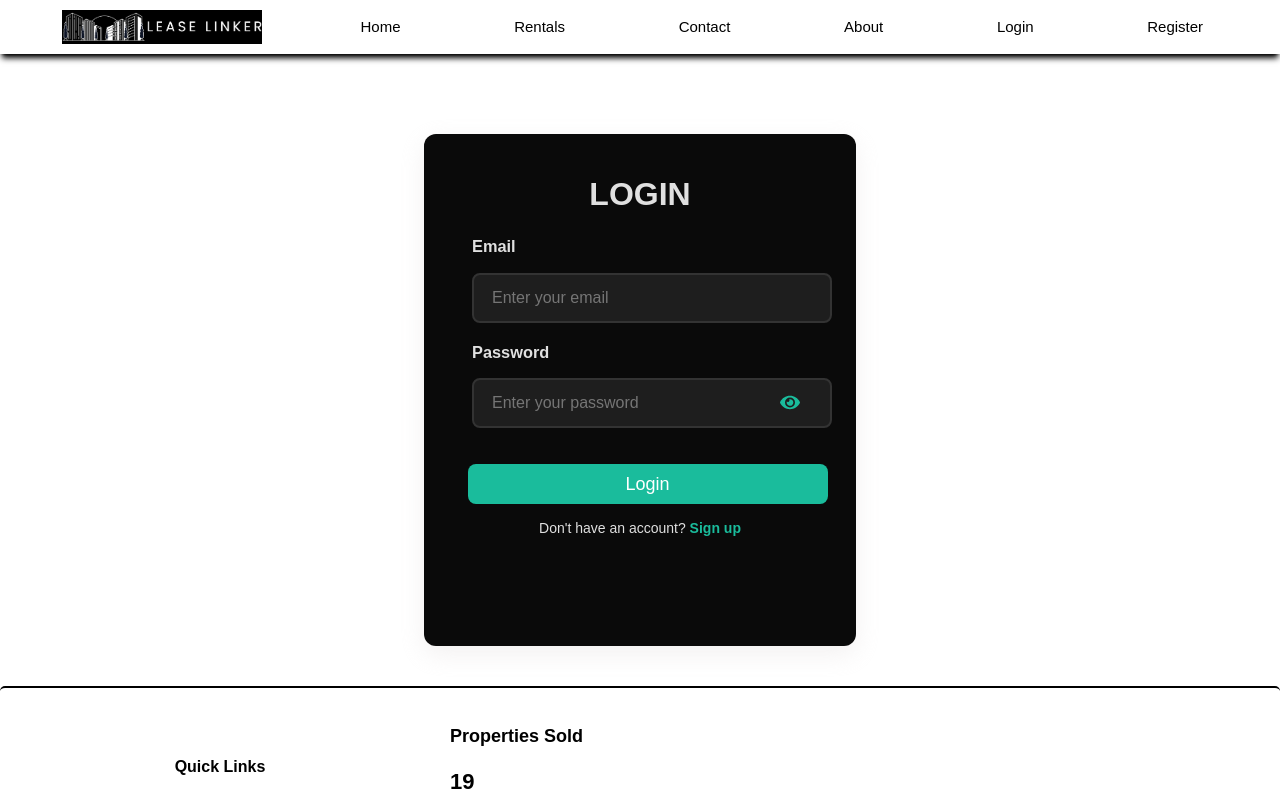
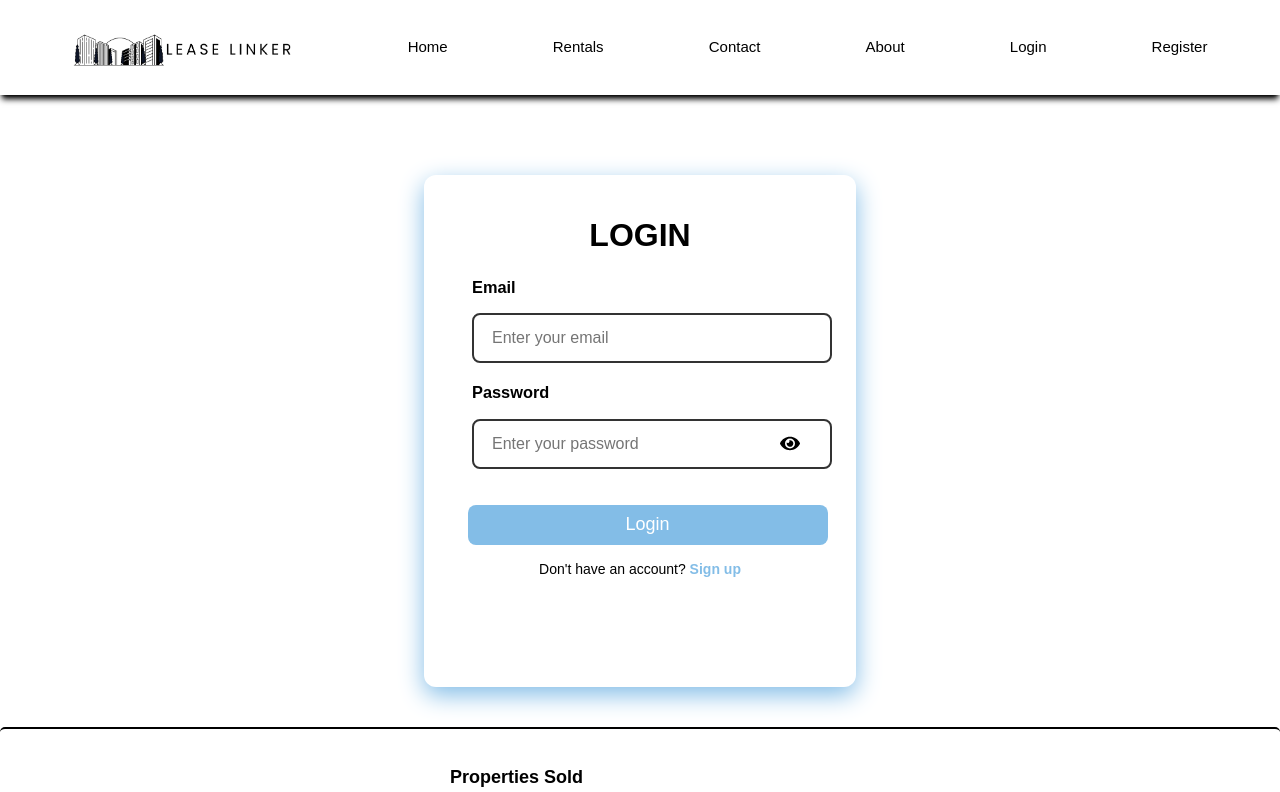
Before and after one commit to SAI30570SREERachapudi/Property-Management-System, a React (Vite) app in the folder client/: page /login in a window 1280 px wide. Shown: the top 792 px of the page. Built offline with nearby package versions, Linux system fonts and the light colour scheme.

Commit message:
coding in react

```diff
--- a/client/src/components/Home1.jsx
+++ b/client/src/components/Home1.jsx
@@ -7,7 +7,7 @@ const Home1 = () => {
     <div>
       <nav className="BlackBackground">
         <ul className="NavList">
-          <img src="./../../public/images/logo124.jpeg" width="200vh" alt="logo" />
+        <li id="image-logo">  <img src="./../../public/images/1.png" width="230vh"  alt="logo" /></li>
           <li>
             <Link to="/">Home</Link>
           </li>
--- a/client/src/components/LoginForm.jsx
+++ b/client/src/components/LoginForm.jsx
@@ -19,11 +19,11 @@ const LoginForm = () => {
   return (
     <div>
       <div className="custom-login-container">
-        <h2>Login</h2>
+        <h2 id="one">Login</h2>
         <form onSubmit={handleSubmit}>
           <div className="input-field">
             <label htmlFor="email" id="email">
-              <h3>Email</h3>
+              <h3 id="one"> Email</h3>
             </label>
             <input
               id="email"
@@ -36,7 +36,7 @@ const LoginForm = () => {
           </div>
           <div className="input-field password-field">
             <label htmlFor="password" id="password">
-              <h3>Password</h3>
+              <h3 id="one">Password</h3>
             </label>
             <span className="eye-icon" onClick={togglePasswordVisibility}>
               {passwordVisible ? <FaEyeSlash /> : <FaEye />}
--- a/client/src/components/Register.jsx
+++ b/client/src/components/Register.jsx
@@ -161,7 +161,7 @@ const Register = () => {
             />
           </div>
           <div className="input-field password-field">
-            <label htmlFor="password">
+            <label htmlFor="password"  >
               <h3>Password</h3>
             </label>
             <span className="eye-icon" onClick={togglePasswordVisibility}>
--- a/client/src/css/AboutUs.css
+++ b/client/src/css/AboutUs.css
@@ -22,7 +22,7 @@ h1 {
   width: 20%;
   height: 30vh;
   padding: 3px;
-  background-color: #82cc7f; /* Soft Green */
+  background-color: #95B8D1;/* Soft Green */
   border-radius: 8px;
   box-shadow: 0 2px 8px rgba(0, 128, 0, 0.5); /* Green shadow */
 }
@@ -44,7 +44,7 @@ h1 {
 }
 
 .social-links a:hover {
-  color: #005700; /* Darker green for hover effect */
+  color: #95B8D1; /* Darker green for hover effect */
 }
 
 @media (max-width: 768px) {
--- a/client/src/css/Home1.css
+++ b/client/src/css/Home1.css
@@ -72,14 +72,19 @@ h1 {
   gap: 30px;
   flex-wrap: wrap;
 }
-
+#image-logo{
+  margin-top: 2vh;
+}
+.image{
+  margin-top: 50vh;
+}
 .team-member {
   width: 20%;
   height: 30vh;
   padding: 3px;
-  background-color: #82cc7f; /* Soft Green */
+  background-color: #95B8D1;
   border-radius: 8px;
-  box-shadow: 0 2px 8px rgba(0, 128, 0, 0.5); /* Green shadow */
+  box-shadow: 0 2px 8px #95B8D1; /* Green shadow */
 }
 
 .team-box h3 {
@@ -100,7 +105,7 @@ h1 {
 }
 
 .social-links a:hover {
-  color: #005700; /* Darker green for hover effect */
+  color: #95B8D1; /* Darker green for hover effect */
 }
 
 @media (max-width: 768px) {
--- a/client/src/css/HomePage.css
+++ b/client/src/css/HomePage.css
@@ -63,7 +63,7 @@ body {
 }
 
 .Achievement {
-  background-color: #82cc7f;
+  background-color:  #95B8D1;
   padding: 20px;
   border-radius: 10px;
   text-align: center;
@@ -109,9 +109,11 @@ body {
 }
 
 .InfoItem {
-  background-color: #82cc7f;
+  background-color:  #95B8D1;
   padding: 20px;
   border-radius: 10px;
+
+  box-shadow: rgba(0, 128, 0, 0.3) 0px -50px 36px -28px inset;
   text-align: center;
   width: 250px;
   transition: transform 0.5s ease, box-shadow 0.5s ease, background-color 0.3s ease;
--- a/client/src/css/LoginForm.css
+++ b/client/src/css/LoginForm.css
@@ -1,76 +1,87 @@
 .custom-login-container {
-  background: #0a0a0a; /* Very dark background */
+  background: white; /* Very dark background */
   border-radius: 12px;
-  box-shadow: 0 8px 24px rgba(235, 232, 232, 0.6);
+  box-shadow: 0 8px 24px  #83bde7;
   width: 100%;
   max-width: 400px;
-  color: #e0e0e0;
+
   text-align: center;
   animation: fadeInUp 0.8s ease-out;
   margin: auto;
   margin-top: 5rem;
   padding: 1rem;
   height: 30rem;
+  color:black;
+}
+#one{
+  color: black;
 }
 h2 {
   font-size: 32px;
   font-weight: 600;
   margin-bottom: 24px;
-  color: #e0e0e0;
+  color: black;
   text-transform: uppercase;
+
 }
 
 .input-field {
   margin-bottom: 20px;
   text-align: left;
+
 }
 
 .input-field label {
   font-size: 14px;
-  color: #e0e0e0;
+  color: black;
   display: block;
 
   margin-left: 2rem;
+
 }
 
 .input-field input {
   width: 80%;
   padding: 15px 18px;
-  border: 2px solid #333;
+  border: 2px solid black;
   border-radius: 8px;
   font-size: 16px;
-  color: #e0e0e0;
+  color:black;
   background-color: #1e1e1e;
   transition: all 0.3s ease;
   height: 1rem;
   margin-left: 2rem;
+
 }
 
 .input-field input:focus {
-  border-color: #1abc9c;
+  border-color:  #95B8D1;
   outline: none;
-  box-shadow: 0 0 8px rgba(26, 188, 156, 0.5);
+  box-shadow: 0 0 8px  #95B8D1;
+
 }
 
 .password-field {
   position: relative;
+
 }
 .eye-icon {
   position: absolute;
   top: 73%;
   right: 25px;
   transform: translateY(-50%);
-  color: #1abc9c;
+  color: #95B8D1;
   font-size: 20px;
   cursor: pointer;
   transition: color 0.3s ease;
   z-index: 10;
+
 }
 .login-button {
-  background-color: #1abc9c;
+  background-color:  #95B8D1;
   border: none;
   border-radius: 8px;
-  color: #fff;
+  color: black;
   font-size: 18px;
   cursor: pointer;
   transition: all 0.3s ease;
@@ -78,10 +89,12 @@ h2 {
   width: 90%;
   margin-top: 1.5rem;
   margin-left: 20px;
+
 }
 
 .login-button:hover {
-  background-color: #16a085;
+  background-color: #95B8D1;
+
 }
 
 .signup-link {
@@ -91,8 +104,9 @@ h2 {
 
 .signup-link a {
   text-decoration: none;
-  color: #1abc9c;
+  color:  #95B8D1;
   font-weight: 600;
+
 }
 
 .signup-link a:hover {
--- a/client/src/css/Register.css
+++ b/client/src/css/Register.css
@@ -1,18 +1,20 @@
 .login-form {
-  background: #0a0a0a;
+  background: white;
   border-radius: 12px;
-  box-shadow: 0 8px 24px rgba(0, 0, 0, 0.6);
+  box-shadow: 0 8px 24px #83bde7;
   padding: 40px 50px;
   width: 100%;
   max-width: 500px;
-  color: #e0e0e0;
+  color: black;
   text-align: center;
   animation: fadeInUp 0.8s ease-out;
   margin: auto;
   margin-top: 2rem;
   margin-bottom: 38rem;
-  height: 35rem;
+  height: 75rem;
   padding: 1rem;
+  border: 2px solid black;
+
 }
 h2 {
   font-size: 32px;
@@ -30,6 +32,7 @@ h2 {
   color: #e0e0e0;
   display: block;
   margin-left: 2rem;
+  color: black;
 }
 .input-field input {
   width: 80%;
@@ -42,30 +45,43 @@ h2 {
   transition: all 0.3s ease;
   height: 1rem;
   margin-left: 2rem;
+    color: black;
+  background-color: white;
+
 }
 
 .input-field input:focus {
-  border-color: #1abc9c;
+
   outline: none;
-  box-shadow: 0 0 8px rgba(26, 188, 156, 0.5);
+  box-shadow: 0 0 8px #83bde7;
+
 }
 
 .password-field {
   position: relative;
+
+
 }
 .eye-icon {
   position: absolute;
   top: 73%;
   right: 40px;
+
   transform: translateY(-50%);
-  color: #1abc9c;
+  color: #83bde7;
   font-size: 20px;
   cursor: pointer;
   transition: color 0.3s ease;
   z-index: 10;
+    color: black;
+  background-color: white;
+  color: black;
+background-color: white;
+
+
 }
 .login-button {
-  background-color: #1abc9c;
+  background-color: #83bde7;
   border: none;
   border-radius: 8px;
   color: #fff;
@@ -76,17 +92,21 @@ h2 {
   width: 90%;
   margin-top: 1rem;
   margin-left: 15px;
+
+
 }
 .login-button:hover {
-  background-color: #16a085;
+  background-color: #83bde7;
+
 }
 .signup-link {
   margin-top: 1rem;
   font-size: 14px;
+
 }
 .signup-link a {
   text-decoration: none;
-  color: #1abc9c;
+  color: #83bde7;
   font-weight: 600;
 }
 .signup-link a:hover {
@@ -104,15 +124,16 @@ h2 {
   border: 2px solid #333;
   border-radius: 8px;
   font-size: 14px;
-  color: #e0e0e0;
-  background-color: #1e1e1e;
+  color: black;
+  background-color: white;
+
   transition: all 0.3s ease;
   height: 3rem;
   margin-left: 2rem;
 }
 
 .select-dropdown:focus {
-  border-color: #007bff;
+  border-color:#83bde7;
   outline: none;
 }
 
--- a/client/src/css/Rentals.css
+++ b/client/src/css/Rentals.css
@@ -23,7 +23,7 @@
     padding: 20px;
     margin-top: 20px;
     border-radius: 8px;
-    box-shadow: 0 2px 8px rgba(0, 0, 0, 0.3);
+    box-shadow: 0 2px 8px  #95B8D1;
   }
 
   .rental-info h2 {
@@ -43,7 +43,7 @@
   }
 
   .pay-button {
-    background-color: #28a745;
+    background-color:  #95B8D1;
     color: white;
     padding: 10px 15px;
     border: none;
```
Also changed, not shown: client/public/images/1.png (added).
